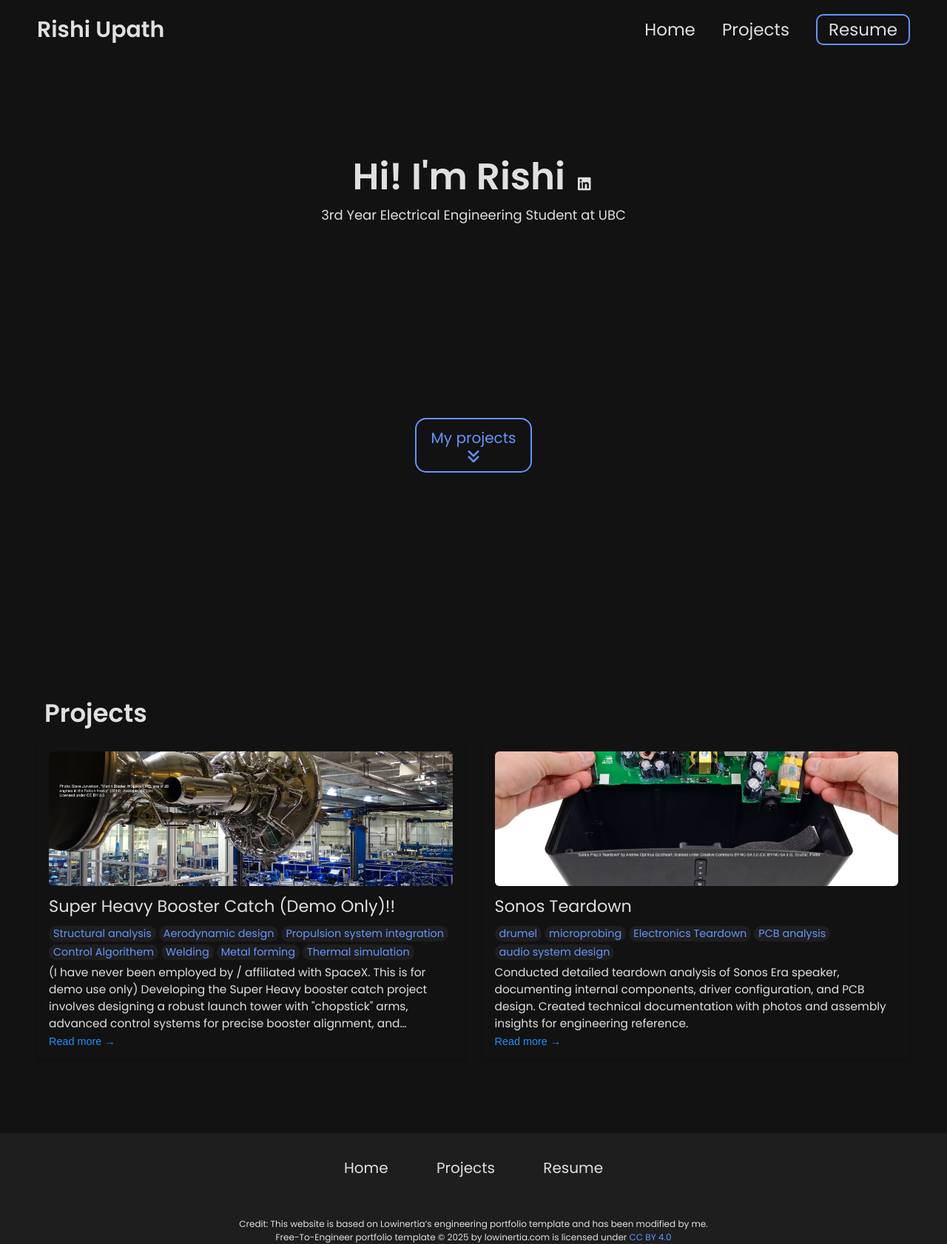
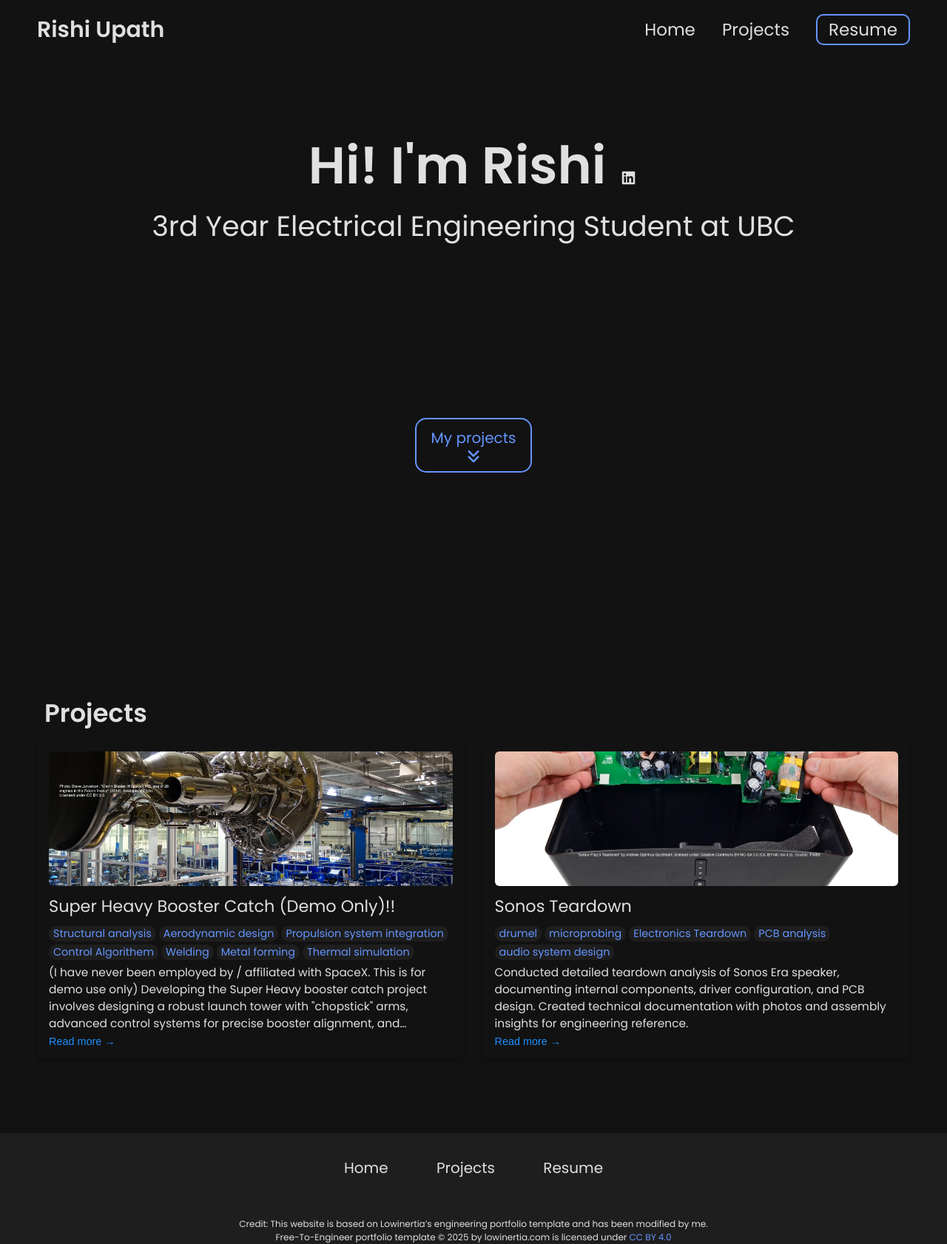
Before and after one commit to rishiupath/rishiupath.github.io, a Jekyll site: the page built from index.html, in a window 1280 px wide. Shown: the whole page at 74% size. Built offline with Jekyll 4.4.1, drawn with Linux system fonts in a browser that asks for light colours.

Commit message:
Update styles.css

```diff
--- a/css/styles.css
+++ b/css/styles.css
@@ -40,7 +40,7 @@
 }
 h2 {
     color: var(--text-color);
-    font-size: calc(14px + 0.8vw);
+    font-size: calc(11px + 0.8vw);
 }
 h3 {
     font-weight: normal;
@@ -172,7 +172,7 @@
 }
 
 .hero-section .text h2 {
-    font-size: 50px;
+    font-size: 70px;
 }
 
 .hero-section .text .external-links i {
@@ -182,7 +182,7 @@
 }
 
 .hero-section .text h3 {
-    font-size: 18px;
+    font-size: 38px;
     color: var(--text-color);
 }
 
```
